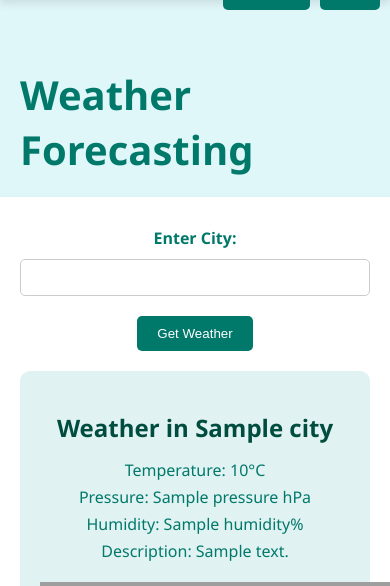
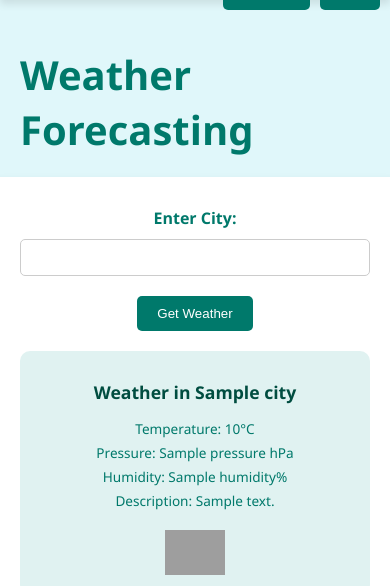
Before and after one commit to SibghaBhatti/cotton-disease-web-app, a Flask app: template templates/weather_forecasting.html in a window 390 px wide. Shown: the part 132-718 px from the top of the page. Run offline with Flask 3, Linux system fonts and the light colour scheme; the template is opened without the code that fills it: most values are stand-ins (such as "Sample title", 1, 10 or a date in 2020); grey boxes are pictures that could not be loaded.

Commit message:
Update weather_forecasting.html

```diff
--- a/templates/weather_forecasting.html
+++ b/templates/weather_forecasting.html
@@ -209,6 +209,53 @@
       footer a:hover {
         text-decoration: underline;
       }
+      @media (max-width: 768px) {
+  .main-content {
+    padding: 20px;
+  }
+
+  .container {
+    max-width: 100%;
+  }
+
+  .weather-info {
+    padding: 15px;
+  }
+
+  .weather-info h2 {
+    font-size: 1.3em;
+  }
+
+  .weather-info p {
+    font-size: 0.9em;
+  }
+
+  .weather-info img {
+    width: 80px;
+  }
+
+  .back-link {
+    font-size: 0.9em;
+  }
+}
+
+@media (max-width: 480px) {
+  .weather-info h2 {
+    font-size: 1.1em;
+  }
+
+  .weather-info p {
+    font-size: 0.85em;
+  }
+
+  .weather-info img {
+    width: 60px;
+  }
+
+  .back-link {
+    font-size: 0.85em;
+  }
+}
     </style>
   </head>
   <body>
```
